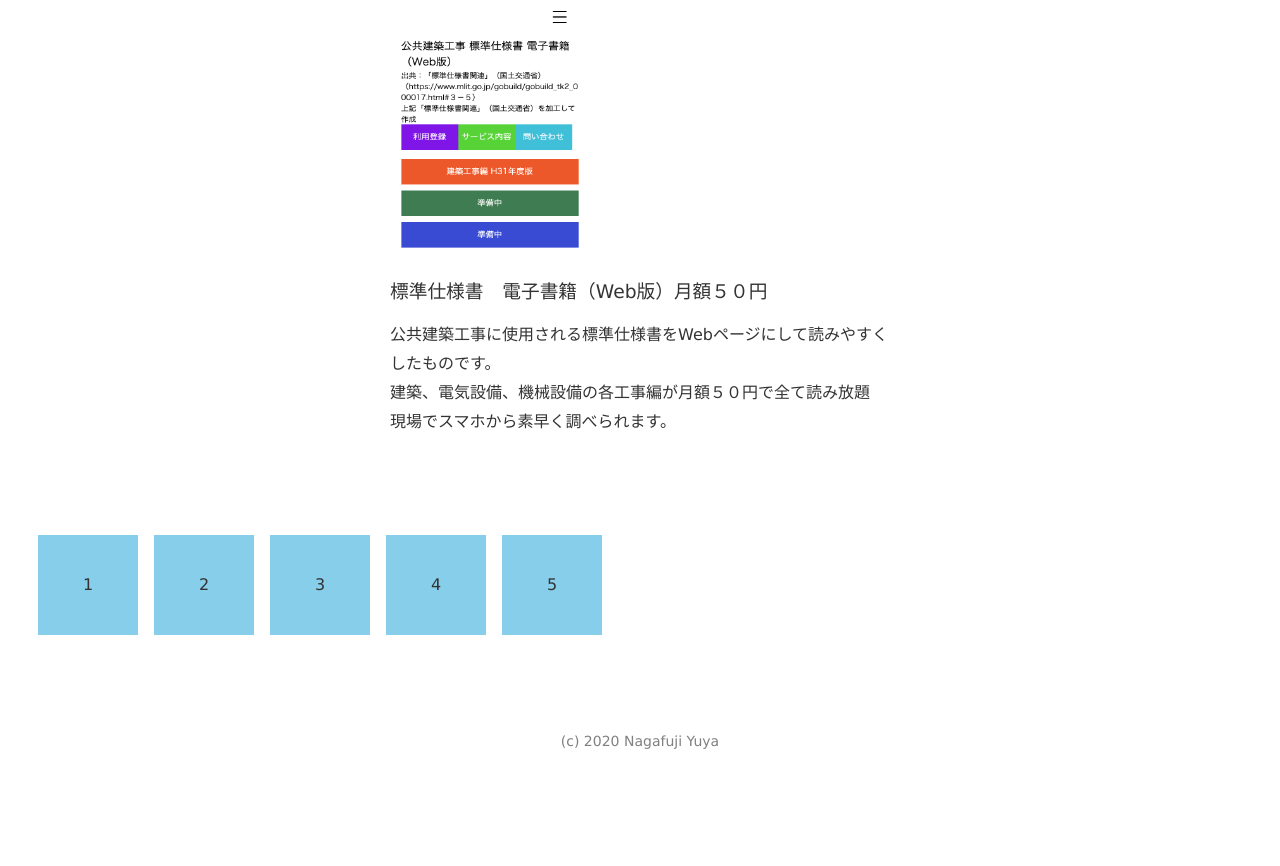
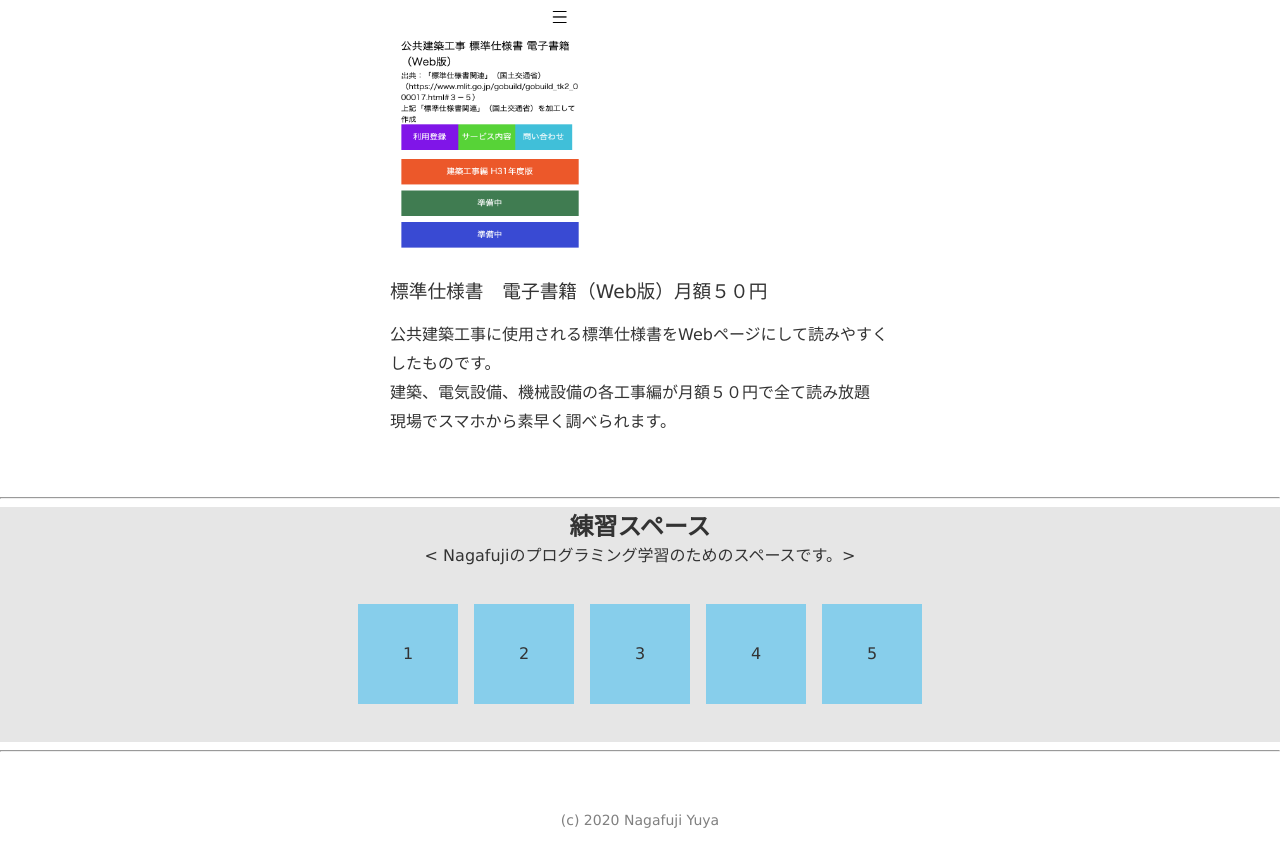
Before and after one commit to pjgamg/nagafuji.github.io, a plain HTML site: page index.html in a window 1280 px wide. Shown: the part 348-1214 px from the top of the page. Before the commit the page ends 1157 px from the top, so only its background shows below. Drawn offline with Linux system fonts and the light colour scheme.

Commit message:
practice

```diff
--- a/index.html
+++ b/index.html
@@ -46,11 +46,15 @@
             </p>
         </section>
     </section>
-
-    <div class="sample1" id="sample1">
-        <script src="sample1.js"></script>
-    </div>
-
+    <hr>
+    <section class="practice">
+        <h1> 練習スペース</h1>
+        <p>&lt; Nagafujiのプログラミング学習のためのスペースです。&gt;</p>
+        <div class="sample1" id="sample1">
+            <script src="sample1.js"></script>
+        </div>
+    </section>
+    <hr>
     <footer>
         <p>(c) 2020 Nagafuji Yuya</p>
     </footer>
--- a/stylesheet.css
+++ b/stylesheet.css
@@ -90,7 +90,23 @@ header {
     line-height: 1.8;
 }
 
+.practice {
+    background-color: rgb(230, 230, 230);
+    margin: 0 auto;
+    text-align: center;
+}
+
+.practice > h1 {
+    margin: 0;
+}
+
+.practice > p {
+    margin: 0;
+}
+
 .sample1 {
+    width: fit-content;
+    margin: 0 auto;
     padding: 30px;
     display: flex;
     flex-wrap: wrap;
```
